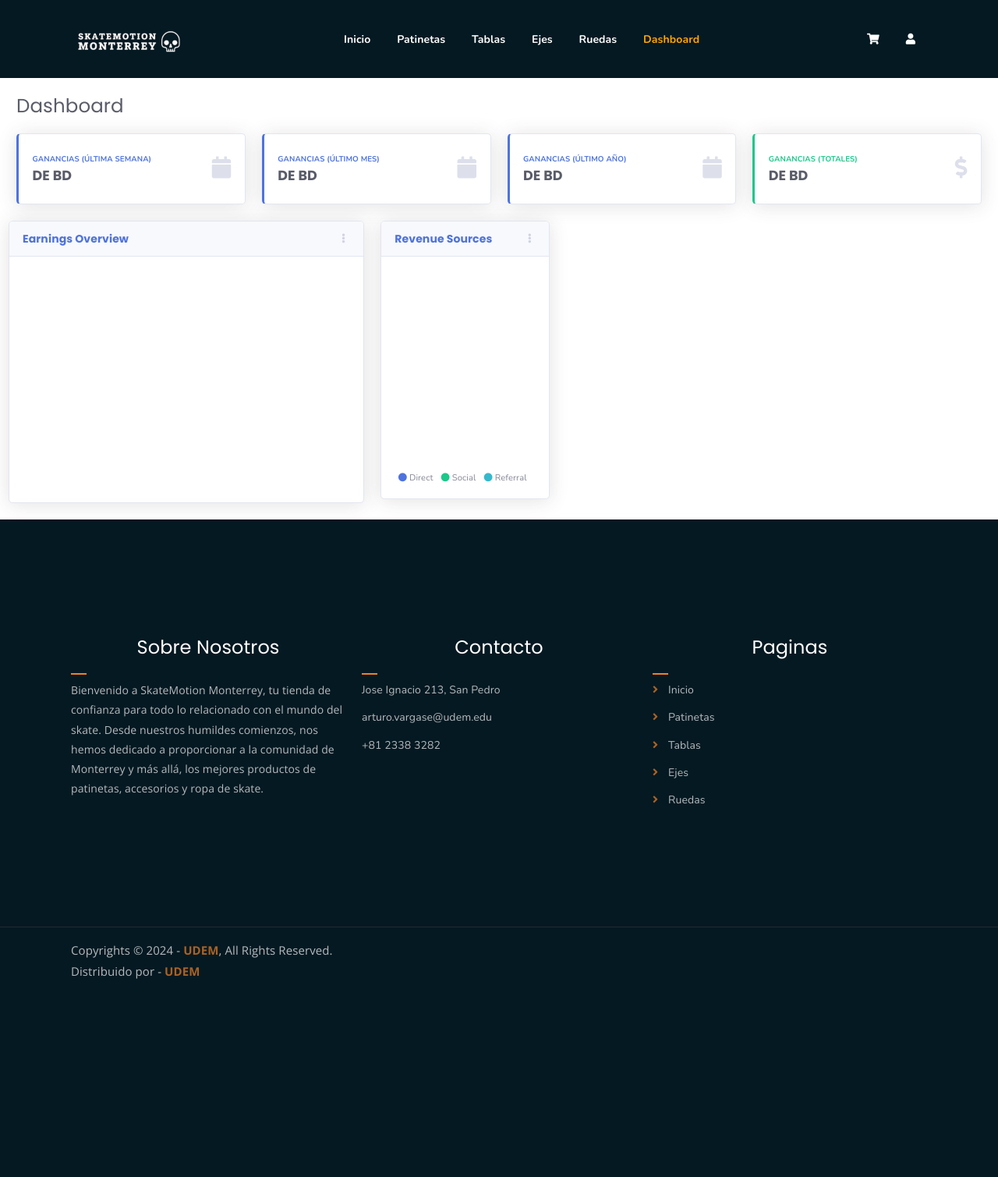
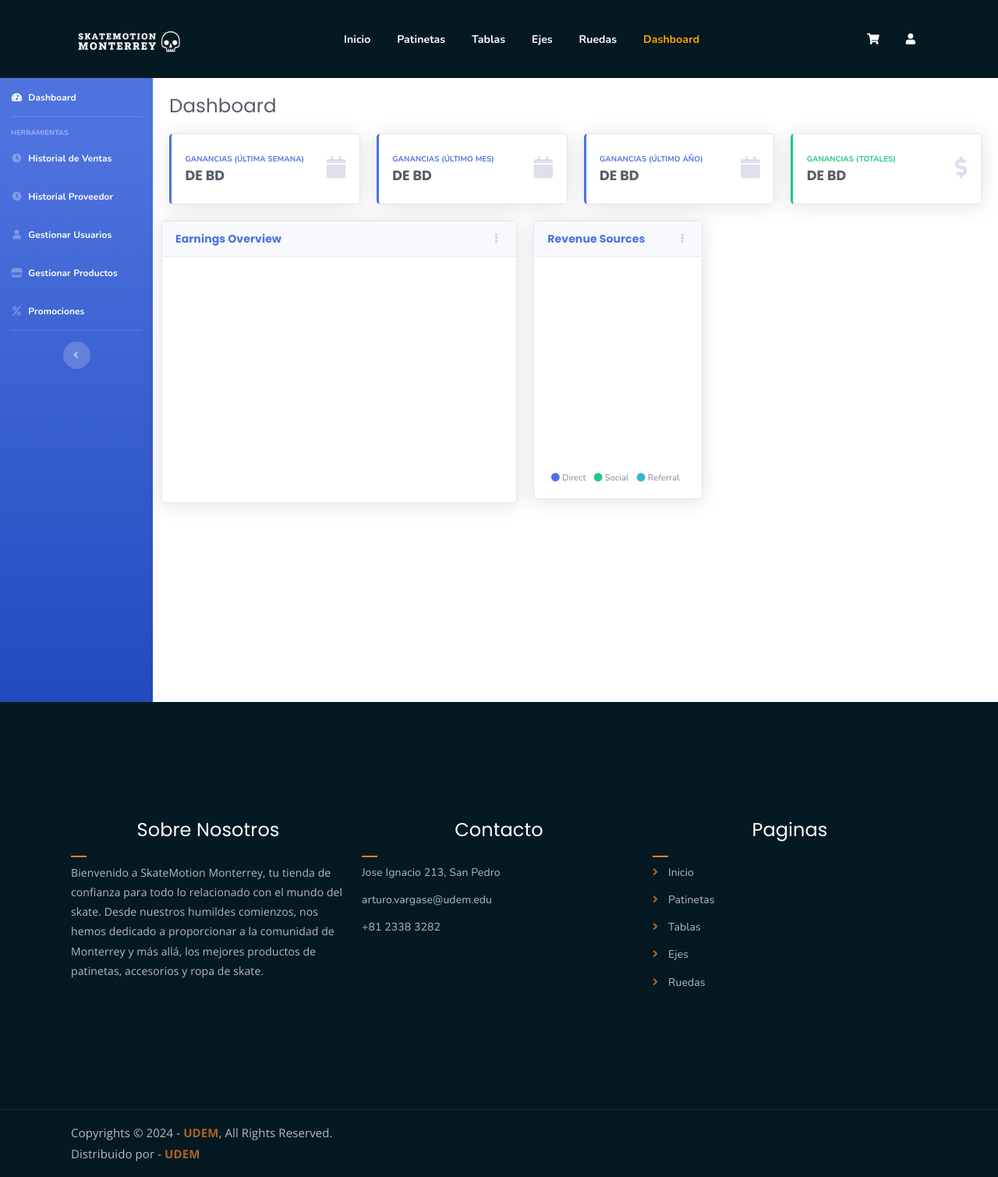
Before and after one commit to DiegoMtzVar/proyecto-integrador-BDA, a Flask app: page /dashboard in a window 1280 px wide. Shown: the whole page at 78% size. Before the commit the page ends 1255 px from the top, so only its background shows below. Run offline with Flask 3, Linux system fonts and the light colour scheme; a map, chart or similar area stays blank; some libraries are stand-ins or nearby versions.

Commit message:
Sidebar de dashboard en wrapper

```diff
--- a/templates/Dashboard/dashboard.html
+++ b/templates/Dashboard/dashboard.html
@@ -1,5 +1,5 @@
 {% extends "wrapper.html" %}
-{% from "macros.html" import menu %}
+{% from "macros.html" import menu, sidebar %}
 
 {% block title %} SkateMotion Monterrey {% endblock %}
 
@@ -9,13 +9,17 @@
 
 {% block content %}
 <div style="width: 100%; height: 100px; background-color: #051922; margin: 0 auto; padding: 0; "></div>
-<div id="content" >
 
-	<br>
+<div id="wrapper" >
+		{% block sidebar %}
+			{{sidebar("Dashboard")}}
+		{% endblock %}
+
+
 
 		<!-- Begin Page Content -->
 		<div class="container-fluid">
-
+			<br>
 			<!-- Page Heading -->
 			<div class="d-sm-flex align-items-center justify-content-between mb-4">
 				<h1 class="h3 mb-0 text-gray-800">Dashboard</h1>
@@ -177,7 +181,7 @@
 
 		</div>
 		<!-- /.container-fluid -->
-
+	</div>
 </div>
 <!-- End of Main Content -->
 {% endblock %}
--- a/templates/macros.html
+++ b/templates/macros.html
@@ -22,10 +22,6 @@
 <!-- menu end -->
 {% endmacro %}
 
-
-
-
-
 {% macro productCard(product) %}
 <div class="col-lg-4 col-md-6 text-center">
     <div class="single-product-item">
@@ -38,3 +34,70 @@
     </div>
 </div>
 {% endmacro %}
+
+{% macro sidebar(highlightSection) %}
+<!--Macro Sidebar Dashboard-->
+<!-- Sidebar -->
+<ul class="navbar-nav bg-gradient-primary sidebar sidebar-dark accordion" id="accordionSidebar">
+    <!-- Nav Item - Dashboard -->
+    <li class="nav-item {% if highlightSection == "Dashboard" %}active{% endif %}">
+        <a class="nav-link" href="dashboard">
+            <i class="fas fa-fw fa-tachometer-alt"></i>
+            <span>Dashboard</span></a>
+    </li>
+
+    <!-- Divider -->
+    <hr class="sidebar-divider">
+
+    <!-- Heading -->
+    <div class="sidebar-heading">
+        Herramientas
+    </div>
+
+    <!-- Nav Item - Historial Ventas -->
+    <li class="nav-item {% if highlightSection == "historialVentas" %}active{% endif %}">
+        <a class="nav-link" href="historialVentas">
+            <i class="fas fa-fw fa-clock"></i>
+            <span>Historial de Ventas</span></a>
+    </li>
+
+    <!-- Nav Item - Historial Compras a proveedor -->
+    <li class="nav-item {% if highlightSection == "historialComprasProveedor" %}active{% endif %}">
+        <a class="nav-link" href="historialComprasProveedor">
+            <i class="fas fa-fw fa-clock"></i>
+            <span>Historial Proveedor</span></a>
+    </li>
+
+    <!-- Nav Item - Gestionar Usuarios -->
+    <li class="nav-item {% if highlightSection == "usuariosGestion" %}active{% endif %}">
+        <a class="nav-link" href="usuariosGestion">
+            <i class="fas fa-fw fa-user"></i>
+            <span>Gestionar Usuarios</span></a>
+    </li>
+
+    <!-- Nav Item - Gestionar Productos -->
+    <li class="nav-item {% if highlightSection == "productosGestion" %}active{% endif %}">
+        <a class="nav-link" href="productosGestion">
+            <i class="fas fa-fw fa-store"></i>
+            <span>Gestionar Productos</span></a>
+    </li>
+
+    <!-- Nav Item - Gestionar Promociones -->
+    <li class="nav-item {% if highlightSection == "promociones" %}active{% endif %}">
+        <a class="nav-link" href="promociones">
+            <i class="fas fa-fw fa-percent"></i>
+            <span>Promociones</span></a>
+    </li>
+
+    <!-- Divider -->
+    <hr class="sidebar-divider d-none d-md-block">
+
+    <!-- Sidebar Toggler (Sidebar) -->
+    <div class="text-center d-none d-md-inline">
+        <button class="rounded-circle border-0" id="sidebarToggle"></button>
+    </div>
+
+</ul>
+<!-- End of Sidebar -->
+
+{% endmacro %}
```
Lines whose indentation alone changed are shown as unchanged.
